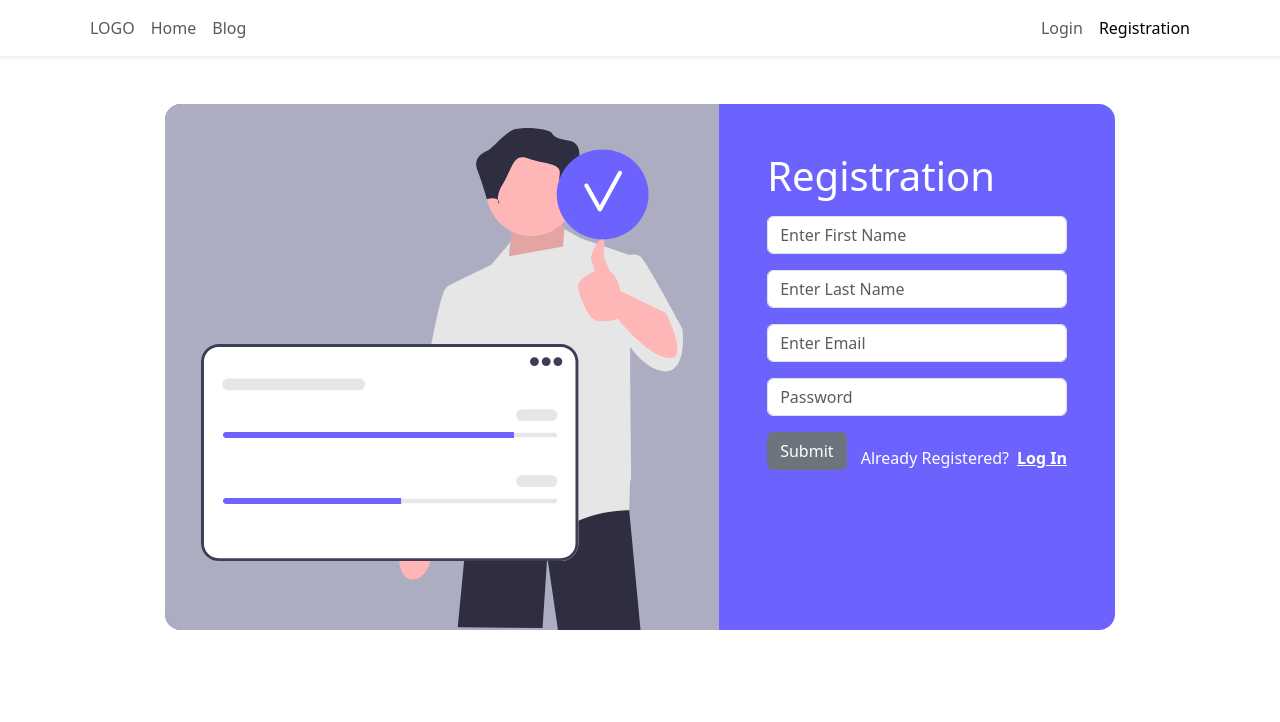
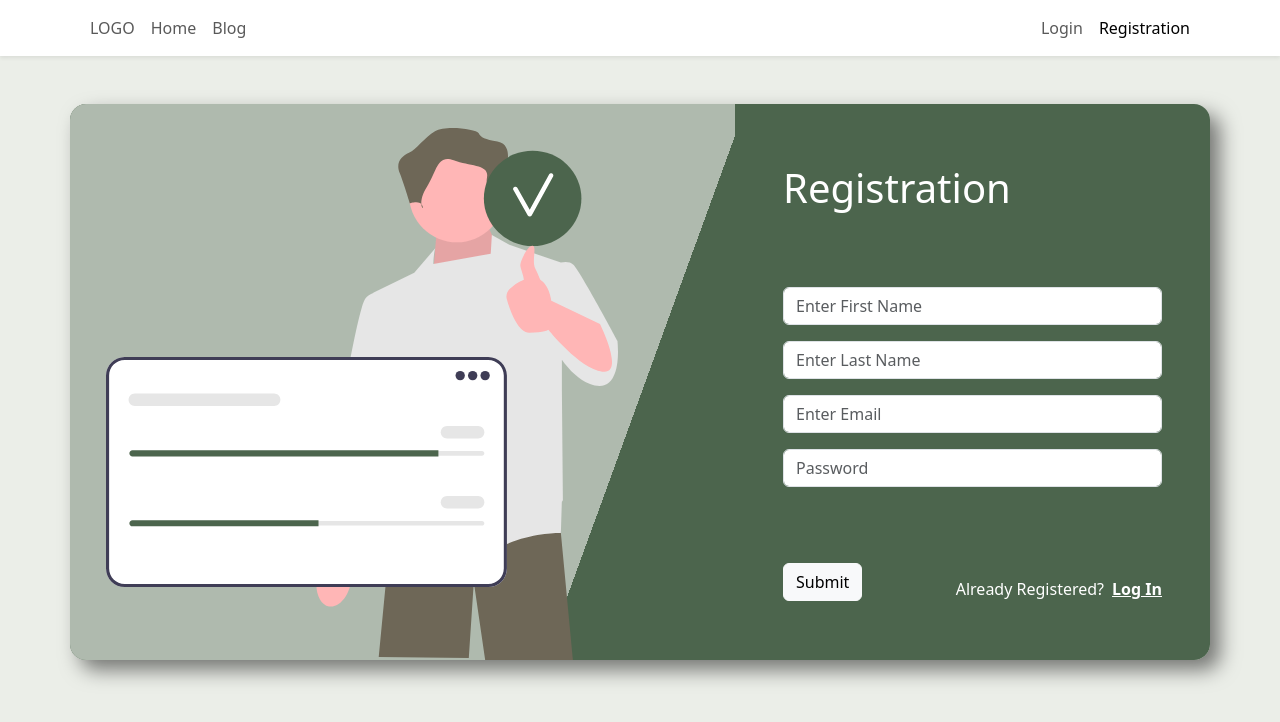
Before and after one commit to Excess-Food-Redistribution-Framework/EFRF, a React (Vite) app in the folder frontend-web/: page /registration in a window 1280 px wide. Shown: the top 722 px of the page. Built offline with nearby package versions, Linux system fonts and the light colour scheme.

Commit message:
Login Register Design Redesigning the Login and Register Pages new colorset for page

```diff
--- a/frontend-web/src/pages/LoginPage.tsx
+++ b/frontend-web/src/pages/LoginPage.tsx
@@ -54,19 +54,19 @@ function LoginPage() {
 
   return (
     <Container>
-      <Row className="justify-content-center">
-        <Col lg="10">
-          <Row className="primary_color rounded-4 overflow-hidden">
-            <Col
-              lg="7"
-              className="secondary_color diagonal-bg d-flex justify-content-center"
-            >
+      <Row className="justify-content-center rounded-4 overflow-hidden custom-shadow">
+        <Col lg="12">
+          <Row className="primary_color">
+            <Col lg="7" className="secondary_color diagonal-bg d-flex">
               <Image
                 src="/assets/img/login.svg"
                 className="img-fluid p-4 pb-0"
               />
             </Col>
-            <Col lg="5" className="p-5">
+            <Col
+              lg="5"
+              className="px-4 px-xl-5 d-flex flex-column justify-content-evenly"
+            >
               <h1 className="mb-3 text-white">Log in</h1>
 
               <Form onSubmit={handleSubmit}>
@@ -87,10 +87,10 @@ function LoginPage() {
                     onChange={(e) => setPassword(e.target.value)}
                   />
                 </Form.Group>
-
+              </Form>
               <Row>
                 <Col className="d-flex justify-content-between">
-                    <Button variant="secondary" onClick={handleSubmit}>
+                  <Button variant="light" onClick={handleSubmit}>
                     Submit
                   </Button>
                   <AlertLink
@@ -101,7 +101,6 @@ function LoginPage() {
                   </AlertLink>
                 </Col>
               </Row>
-              </Form>
             </Col>
           </Row>
         </Col>
--- a/frontend-web/src/pages/RegistrationPage.tsx
+++ b/frontend-web/src/pages/RegistrationPage.tsx
@@ -48,19 +48,19 @@ function RegistrationPage() {
 
   return (
     <Container>
-      <Row className="justify-content-center">
-        <Col lg="10">
-          <Row className="primary_color rounded-4 overflow-hidden">
-            <Col
-              lg="7"
-              className="secondary_color diagonal-bg d-flex justify-content-center"
-            >
+      <Row className="justify-content-center rounded-4 overflow-hidden custom-shadow">
+        <Col lg="12">
+          <Row className="primary_color">
+            <Col lg="7" className="secondary_color diagonal-bg d-flex">
               <Image
                 src="/assets/img/register.svg"
                 className="img-fluid p-4 pb-0"
               />
             </Col>
-            <Col lg="5" className="p-4 p-xl-5">
+            <Col
+              lg="5"
+              className="px-4 px-xl-5 d-flex flex-column justify-content-evenly"
+            >
               <h1 className="mb-3 text-white">Registration</h1>
 
               <Form onSubmit={handleSubmit}>
@@ -99,10 +99,10 @@ function RegistrationPage() {
                     onChange={(e) => setPassword(e.target.value)}
                   />
                 </Form.Group>
-
+              </Form>
               <Row>
                 <Col className="d-flex justify-content-between text-white">
-                    <Button variant="secondary" onClick={handleSubmit}>
+                  <Button variant="light" onClick={handleSubmit}>
                     Submit
                   </Button>
                   <p className="m-0 align-self-end">
@@ -113,7 +113,6 @@ function RegistrationPage() {
                   </p>
                 </Col>
               </Row>
-              </Form>
               {/*
               <p className="mt-4">
                 Response Message: {JSON.stringify(responseMessage)}
--- a/frontend-web/src/styles/custom.styles.css
+++ b/frontend-web/src/styles/custom.styles.css
@@ -1,30 +1,25 @@
 .primary_color{
-    background-color: #6C63FF;
+    background-color: #4c654d;
 }
 
 .secondary_color{
-    background-color: #ADADC2;
+    background-color: #AFBAAE;
 }
 
 .diagonal-bg {
-    /*background: linear-gradient(110deg, #5B5F66 80%, transparent 50%, transparent 100%);*/
-    background-color: #ADADC2;
+    background: linear-gradient(110deg, #AFBAAE 78%, transparent 50%, transparent 100%);
+    background-color: transparent;
     background-size: 100% 100%;
 }
 
-.btn-secondary-c {
-    --bs-btn-color: #fff;
-    --bs-btn-bg: #ADADC2;
-    --bs-btn-border-color: #ADADC2;
-    --bs-btn-hover-color: #fff;
-    --bs-btn-hover-bg: #5c636a;
-    --bs-btn-hover-border-color: #565e64;
-    --bs-btn-focus-shadow-rgb: 130,138,145;
-    --bs-btn-active-color: #fff;
-    --bs-btn-active-bg: #565e64;
-    --bs-btn-active-border-color: #51585e;
-    --bs-btn-active-shadow: inset 0 3px 5px rgba(0, 0, 0, 0.125);
-    --bs-btn-disabled-color: #fff;
-    --bs-btn-disabled-bg: #ADADC2;
-    --bs-btn-disabled-border-color: #6c757d;
+.h-69{
+    height: 69px;
 }
+
+.custom-shadow {
+    box-shadow: 10px 10px 20px rgba(0, 0, 0, 0.5);
+}
+
+body{
+    background-color: #EBEEE8;
+}
```
Also changed, not shown: frontend-web/public/assets/img/login.svg, frontend-web/public/assets/img/register.svg. Lines whose indentation alone changed are shown as unchanged.
